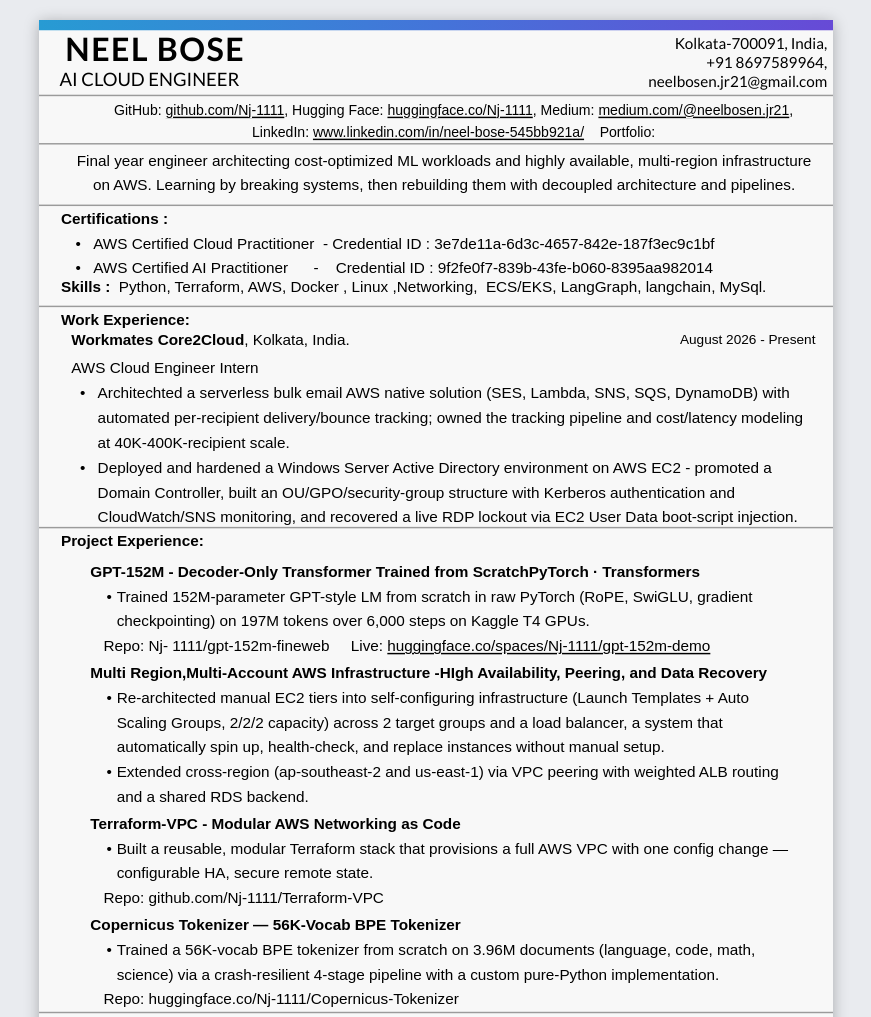
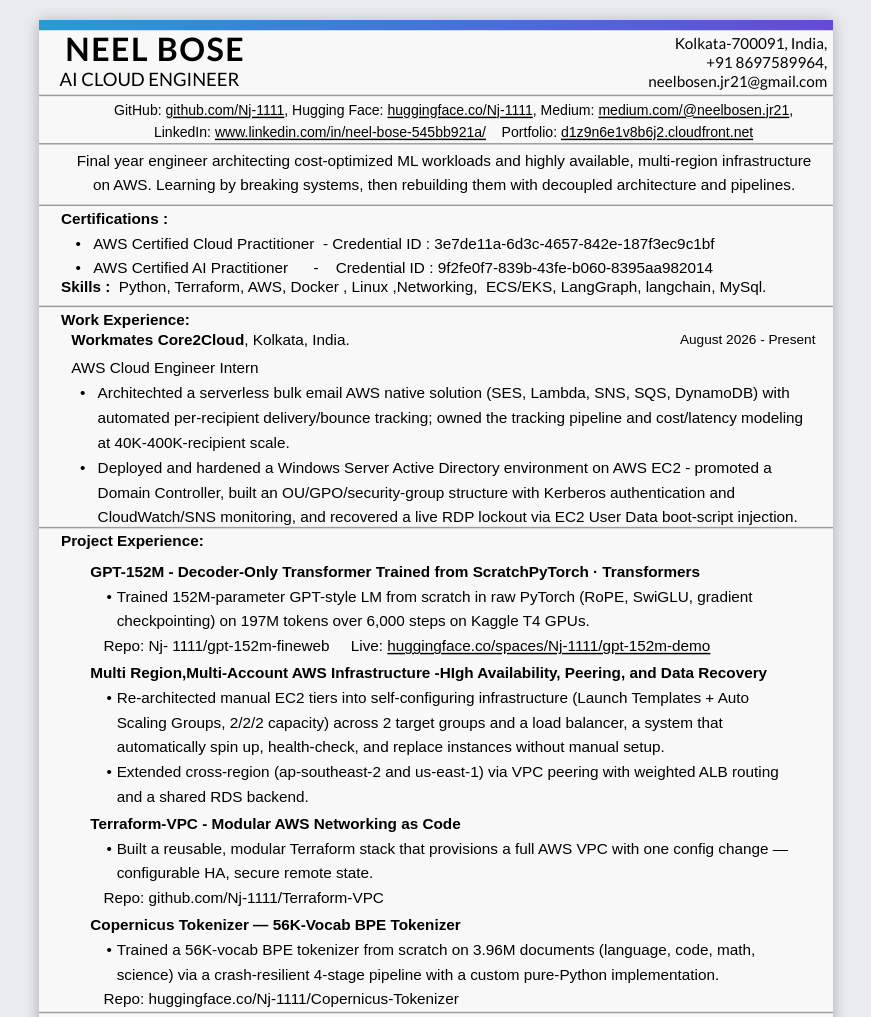
Before and after one commit to Nj-1111/resume-frontend, a plain HTML site: page index.html in a window 1280 px wide. Shown: the top 1017 px of the page, without its empty margins (204-1075 px from the left). Drawn offline with Linux system fonts and the light colour scheme; no server answers.

Commit message:
add portfolio link to header

```diff
--- a/index.html
+++ b/index.html
@@ -123,7 +123,7 @@
     <a href="https://huggingface.co/Nj-1111">huggingface.co/Nj-1111</a>, Medium:
     <a href="https://medium.com/@neelbosen.jr21">medium.com/@neelbosen.jr21</a>,<br>
     LinkedIn: <a href="https://www.linkedin.com/in/neel-bose-545bb921a/">www.linkedin.com/in/neel-bose-545bb921a/</a>
-    &nbsp;&nbsp;&nbsp;Portfolio:
+    &nbsp;&nbsp;&nbsp;Portfolio: <a href="https://d1z9n6e1v8b6j2.cloudfront.net/">d1z9n6e1v8b6j2.cloudfront.net</a>
   </div>
 
   <div class="sec summary center">
```
